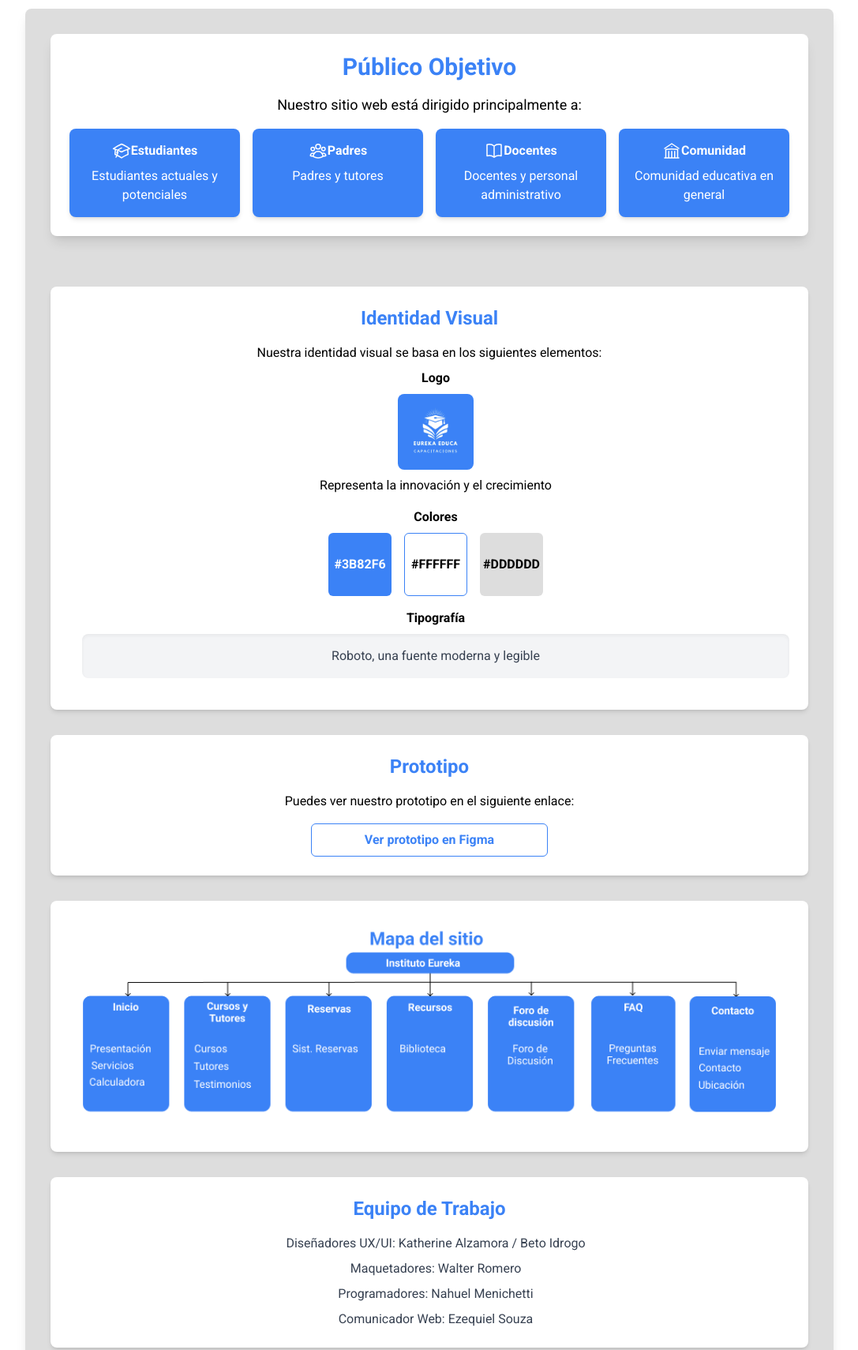
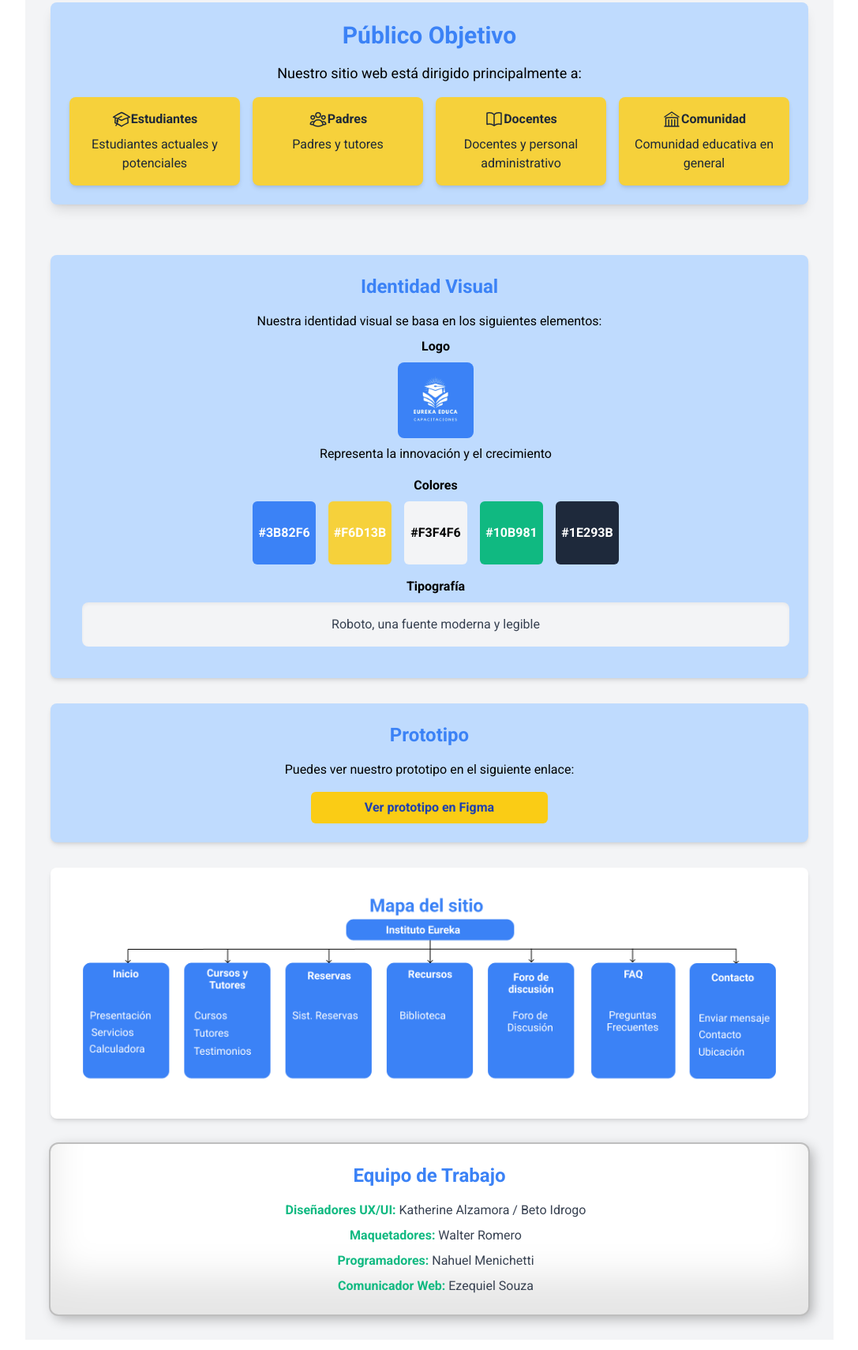
Before and after one commit to Avances-intituto-eureka/avances-instituto-eureka, a plain HTML site: page pages/avances.html in a window 1280 px wide. Shown: the part 421-2131 px from the top of the page at 79% size, without its empty margins (96-1183 px from the left). Drawn offline with nearby package versions, Linux system fonts and the light colour scheme.

Commit message:
FEAT-COLORES

```diff
--- a/pages/avances.html
+++ b/pages/avances.html
@@ -10,11 +10,11 @@
         theme: {
           extend: {
             colors: {
-              primary: "#3B82F6", // Color principal (azul brillante)
-              secondary: "#F6D13B", // Color complementario (amarillo brillante)
-              background: "#dddddd", // Color de fondo (gris claro)
-              darkBackground: "#1F2937", // Fondo oscuro
-              textDark: "#F9FAFB", // Texto claro para modo oscuro
+              primary: '#3B82F6', // Azul brillante
+              secondary: '#F6D13B', // Amarillo brillante
+              background: '#F3F4F6', // Fondo claro
+              accent: '#10B981', // Verde brillante para detalles
+              textDark: '#1E293B', // Texto oscuro para contraste
             },
           },
         },
@@ -39,6 +39,10 @@
           </div>
           <nav class="hidden md:block">
               <div class="ml-10 flex items-baseline space-x-4">
+                  <a href="../index.html" class="mobile-link block px-3 py-2 rounded-md text-base font-semibold transition-transform transform hover:scale-105 hover:shadow-lg hover:bg-gradient-to-r from-blue-600 to-blue-700"
+                  :class="{ 'bg-gradient-to-r from-blue-600 to-blue-700 text-white scale-105 shadow-lg': currentPage === 'index.html' }">
+                  Inicio
+              </a>
                   <a href="integrantes.html" class="nav-link block px-3 py-2 rounded-md text-base font-semibold transition-transform transform hover:scale-105 hover:shadow-lg hover:bg-gradient-to-r from-blue-600 to-blue-700"
                       :class="{ 'bg-gradient-to-r from-blue-600 to-blue-700 text-white scale-105 shadow-lg': currentPage === 'integrantes.html' }">
                       Integrantes
@@ -100,7 +104,7 @@
       </ul>
     </nav>
 
-    <main class="m-10">
+    <main class=" ">
       <div
         class=" rounded-lg lex flex-col justify-center items-center text-center mx-auto mb-8 p-8 w-full max-w-5xl"
       >
@@ -118,11 +122,11 @@
       </div>
 
       <div
-        class="bg-background rounded-lg shadow-lg flex flex-col justify-center items-center text-center mx-auto mb-8 p-8 w-full max-w-5xl"
+        class="bg-background  flex flex-col justify-center items-center text-center mx-auto mb-8 p-8 w-full max-w-5xl"
       >
         <section
           id="publico"
-          class="w-full mb-8 p-6 bg-white rounded-lg shadow-lg"
+          class="w-full mb-8 p-6 bg-blue-200 rounded-lg shadow-lg"
         >
           <h2 class="text-3xl font-bold text-primary mb-4 text-center">
             Público Objetivo
@@ -132,7 +136,7 @@
           </p>
           <div class="grid grid-cols-1 md:grid-cols-2 lg:grid-cols-4 gap-4">
             <div
-              class="bg-primary rounded-lg shadow-md p-4 transition-transform transform hover:scale-105 text-center"
+              class="bg-secondary rounded-lg shadow-md p-4 transition-transform transform hover:scale-105 text-center"
             >
               <div class="flex items-center mb-2 justify-center">
                 <svg
@@ -141,13 +145,7 @@
                   viewBox="0 0 24 24"
                   stroke-width="1.5"
                   stroke="currentColor"
-                  class="w-6 h-6 text-white"
-                  <!--
-                  Cambiado
-                  a
-                  blanco
-                  --
-                >
+                  class="w-6 h-6 text-gray-800"
                 >
                   <path
                     stroke-linecap="round"
@@ -155,12 +153,12 @@
                     d="M4.26 10.147a60.438 60.438 0 0 0-.491 6.347A48.62 48.62 0 0 1 12 20.904a48.62 48.62 0 0 1 8.232-4.41 60.46 60.46 0 0 0-.491-6.347m-15.482 0a50.636 50.636 0 0 0-2.658-.813A59.906 59.906 0 0 1 12 3.493a59.903 59.903 0 0 1 10.399 5.84c-.896.248-1.783.52-2.658.814m-15.482 0A50.717 50.717 0 0 1 12 13.489a50.702 50.702 0 0 1 7.74-3.342M6.75 15a.75.75 0 1 0 0-1.5.75.75 0 0 0 0 1.5Zm0 0v-3.675A55.378 55.378 0 0 1 12 8.443m-7.007 11.55A5.981 5.981 0 0 0 6.75 15.75v-1.5"
                   />
                 </svg>
-                <h3 class="font-bold text-white">Estudiantes</h3>
+                <h3 class="font-bold text-gray-800">Estudiantes</h3>
               </div>
-              <p class="text-white">Estudiantes actuales y potenciales</p>
+              <p class="text-gray-800">Estudiantes actuales y potenciales</p>
             </div>
             <div
-              class="bg-primary rounded-lg shadow-md p-4 transition-transform transform hover:scale-105 text-center"
+              class="bg-secondary rounded-lg shadow-md p-4 transition-transform transform hover:scale-105 text-center"
             >
               <div class="flex items-center mb-2 justify-center">
                 <svg
@@ -169,13 +167,7 @@
                   viewBox="0 0 24 24"
                   stroke-width="1.5"
                   stroke="currentColor"
-                  class="w-6 h-6 text-white"
-                  <!--
-                  Cambiado
-                  a
-                  blanco
-                  --
-                >
+                  class="w-6 h-6 text-gray-800"
                   >
                   <path
                     stroke-linecap="round"
@@ -183,13 +175,13 @@
                     d="M18 18.72a9.094 9.094 0 0 0 3.741-.479 3 3 0 0 0-4.682-2.72m.94 3.198.001.031c0 .225-.012.447-.037.666A11.944 11.944 0 0 1 12 21c-2.17 0-4.207-.576-5.963-1.584A6.062 6.062 0 0 1 6 18.719m12 0a5.971 5.971 0 0 0-.941-3.197m0 0A5.995 5.995 0 0 0 12 12.75a5.995 5.995 0 0 0-5.058 2.772m0 0a3 3 0 0 0-4.681 2.72 8.986 8.986 0 0 0 3.74.477m.94-3.197a5.971 5.971 0 0 0-.94 3.197M15 6.75a3 3 0 1 1-6 0 3 3 0 0 1 6 0Zm6 3a2.25 2.25 0 1 1-4.5 0 2.25 2.25 0 0 1 4.5 0Zm-13.5 0a2.25 2.25 0 1 1-4.5 0 2.25 2.25 0 0 1 4.5 0Z"
                   />
                 </svg>
-                <h3 class="font-bold text-white">Padres</h3>
+                <h3 class="font-bold text-gray-800">Padres</h3>
 
               </div>
-              <p class="text-white">Padres y tutores</p>
+              <p class="text-gray-800">Padres y tutores</p>
             </div>
             <div
-              class="bg-primary rounded-lg shadow-md p-4 transition-transform transform hover:scale-105 text-center"
+              class="bg-secondary rounded-lg shadow-md p-4 transition-transform transform hover:scale-105 text-center"
             >
               <div class="flex items-center mb-2 justify-center">
                 <svg
@@ -198,13 +190,7 @@
                   viewBox="0 0 24 24"
                   stroke-width="1.5"
                   stroke="currentColor"
-                  class="w-6 h-6 text-white"
-                  <!--
-                  Cambiado
-                  a
-                  blanco
-                  --
-                >
+                  class="w-6 h-6 text-gray-800"
                 >
                   <path
                     stroke-linecap="round"
@@ -212,12 +198,12 @@
                     d="M12 6.042A8.967 8.967 0 0 0 6 3.75c-1.052 0-2.062.18-3 .512v14.25A8.987 8.987 0 0 1 6 18c2.305 0 4.408.867 6 2.292m0-14.25a8.966 8.966 0 0 1 6-2.292c1.052 0 2.062.18 3 .512v14.25A8.987 8.987 0 0 0 18 18a8.967 8.967 0 0 0-6 2.292m0-14.25v14.25"
                   />
                 </svg>
-                <h3 class="font-bold text-white">Docentes</h3>
+                <h3 class="font-bold text-gray-800">Docentes</h3>
               </div>
-              <p class="text-white">Docentes y personal administrativo</p>
+              <p class="text-gray-800">Docentes y personal administrativo</p>
             </div>
             <div
-              class="bg-primary rounded-lg shadow-md p-4 transition-transform transform hover:scale-105 text-center"
+              class="bg-secondary rounded-lg shadow-md p-4 transition-transform transform hover:scale-105 text-center"
             >
               <div class="flex items-center mb-2 justify-center">
                 <svg
@@ -226,13 +212,7 @@
                   viewBox="0 0 24 24"
                   stroke-width="1.5"
                   stroke="currentColor"
-                  class="w-6 h-6 text-white"
-                  <!--
-                  Cambiado
-                  a
-                  blanco
-                  --
-                >
+                  class="w-6 h-6 text-gray-800"
                   >
                   <path
                     stroke-linecap="round"
@@ -240,16 +220,16 @@
                     d="M12 21v-8.25M15.75 21v-8.25M8.25 21v-8.25M3 9l9-6 9 6m-1.5 12V10.332A48.36 48.36 0 0 0 12 9.75c-2.551 0-5.056.2-7.5.582V21M3 21h18M12 6.75h.008v.008H12V6.75Z"
                   />
                 </svg>
-                <h3 class="font-bold text-white">Comunidad</h3>
+                <h3 class="font-bold text-gray-800">Comunidad</h3>
               </div>
-              <p class="text-white">Comunidad educativa en general</p>
+              <p class="text-gray-800">Comunidad educativa en general</p>
             </div>
           </div>
         </section>
 
         <section
           id="identidad"
-          class="w-full mt-8 p-6 bg-white rounded-lg shadow-md"
+          class="w-full mt-8 p-6 bg-blue-200 rounded-lg shadow-md"
         >
           <h2 class="text-2xl font-bold text-primary mb-4">Identidad Visual</h2>
           <p>Nuestra identidad visual se basa en los siguientes elementos:</p>
@@ -272,22 +252,32 @@
             <li class="mb-4">
               <div class="font-bold">Colores</div>
               <div class="flex items-center justify-center mt-2 space-x-4">
-                <div
-                  class="w-20 h-20 rounded-md flex items-center justify-center text-white font-semibold bg-blue-500"
-                >
+                <!-- Azul Brillante (#3B82F6) -->
+                <div class="w-20 h-20 rounded-md flex items-center justify-center text-white font-semibold" style="background-color: #3B82F6;">
                   #3B82F6
                 </div>
-                <div
-                  class="w-20 h-20 rounded-md flex items-center justify-center text-white font-semibold bg-white border border-[#3B82F6]"
-                >
-                  <p class="text-black">#FFFFFF</p>
+
+                <!-- Amarillo Brillante (#F6D13B) -->
+                <div class="w-20 h-20 rounded-md flex items-center justify-center text-white font-semibold" style="background-color: #F6D13B;">
+                  #F6D13B
                 </div>
-                 <div
-                  class="w-20 h-20 rounded-md flex items-center justify-center text-white font-semibold bg-background"
-                >
-                  <p class="text-black">#DDDDDD</p>
+
+                <!-- Fondo Claro (#F3F4F6) -->
+                <div class="w-20 h-20 rounded-md flex items-center justify-center text-black font-semibold" style="background-color: #F3F4F6;">
+                  #F3F4F6
+                </div>
+
+                <!-- Verde Brillante (#10B981) -->
+                <div class="w-20 h-20 rounded-md flex items-center justify-center text-white font-semibold" style="background-color: #10B981;">
+                  #10B981
+                </div>
+
+                <!-- Texto Oscuro (#1E293B) -->
+                <div class="w-20 h-20 rounded-md flex items-center justify-center text-white font-semibold" style="background-color: #1E293B;">
+                  #1E293B
                 </div>
               </div>
+
             </li>
             <li class="mb-4">
               <div class="font-bold">Tipografía</div>
@@ -302,7 +292,7 @@
 
         <section
           id="prototipo"
-          class="w-full mt-8 p-6 bg-white rounded-lg shadow-md flex flex-col items-center"
+          class="w-full mt-8 p-6 bg-blue-200 rounded-lg shadow-md flex flex-col items-center"
         >
           <h2 class="text-2xl font-bold text-primary mb-4">Prototipo</h2>
           <p class="mb-4">
@@ -314,7 +304,7 @@
           > -->
           <a
             href="https://www.figma.com/design/NTPPGjz2w5gdQT3sMskHL1/Instituto-Eureka?t=TMf3cDriaSjTttmE-1"
-            class="w-[300px] text-center bg-white text-primary block px-4 py-2 rounded-md text-base font-semibold hover:text-white hover:bg-gradient-to-r from-blue-600 to-blue-700 transition-transform transform hover:scale-105 hover:shadow-lg border border-[#3B82F6]" target="_blank"
+            class="w-[300px] text-center bg-yellow-400 text-blue-800 block px-4 py-2 rounded-md text-base font-semibold hover:bg-yellow-300 transition-all duration-300 transform hover:scale-105 hover:shadow-lg" target="_blank"
           >
             Ver prototipo en Figma
           </a>
@@ -350,23 +340,23 @@
 
         <section
           id="equipo"
-          class="w-full mt-8 p-6 bg-white rounded-lg shadow-md"
+          class="w-full mt-8 bg-white rounded-[10px] transition-all duration-500 ease-[cubic-bezier(0.175, 0.885, 0.32, 1.275)] shadow-[inset_0_-3em_3em_rgba(0,0,0,0.1),_0_0_0_2px_rgb(190,190,190),_0.3em_0.3em_1em_rgba(0,0,0,0.3)] p-6 transform "
         >
           <h2 class="text-2xl font-bold text-primary mb-4">
             Equipo de Trabajo
           </h2>
           <ul class="list-disc list-inside ml-4 space-y-2 list-none">
             <li class="text-gray-700 hover:text-primary transition-colors">
-              Diseñadores UX/UI: Katherine Alzamora / Beto Idrogo
+              <strong class="text-accent">Diseñadores UX/UI:</strong> Katherine Alzamora / Beto Idrogo
             </li>
             <li class="text-gray-700 hover:text-primary transition-colors">
-              Maquetadores: Walter Romero
+              <strong class="text-accent">Maquetadores:</strong> Walter Romero
             </li>
             <li class="text-gray-700 hover:text-primary transition-colors">
-              Programadores: Nahuel Menichetti
+              <strong class="text-accent">Programadores:</strong> Nahuel Menichetti
             </li>
             <li class="text-gray-700 hover:text-primary transition-colors">
-              Comunicador Web: Ezequiel Souza
+              <strong class="text-accent">Comunicador Web:</strong> Ezequiel Souza
             </li>
           </ul>
         </section>
```
Also changed, not shown: index.html (+26 -21 lines), pages/integrantes.html (+17 -14 lines), pages/proyecto.html (+6 -2 lines), pages/sitioProyecto.html (+7 -3 lines). Lines whose indentation alone changed are shown as unchanged.
